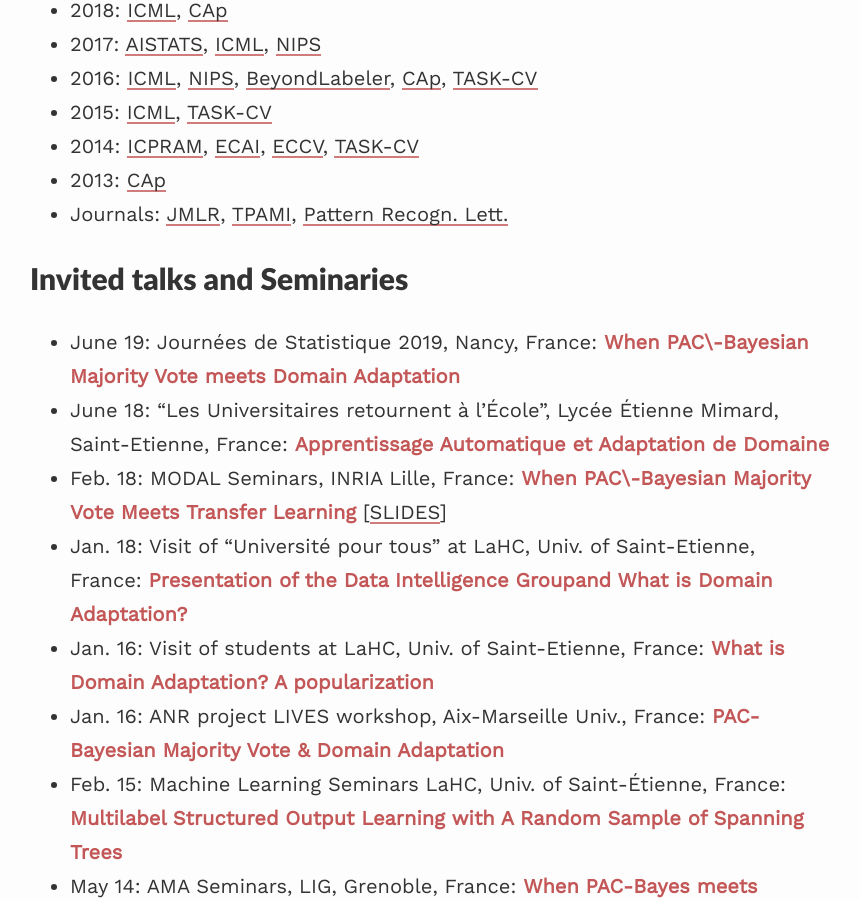
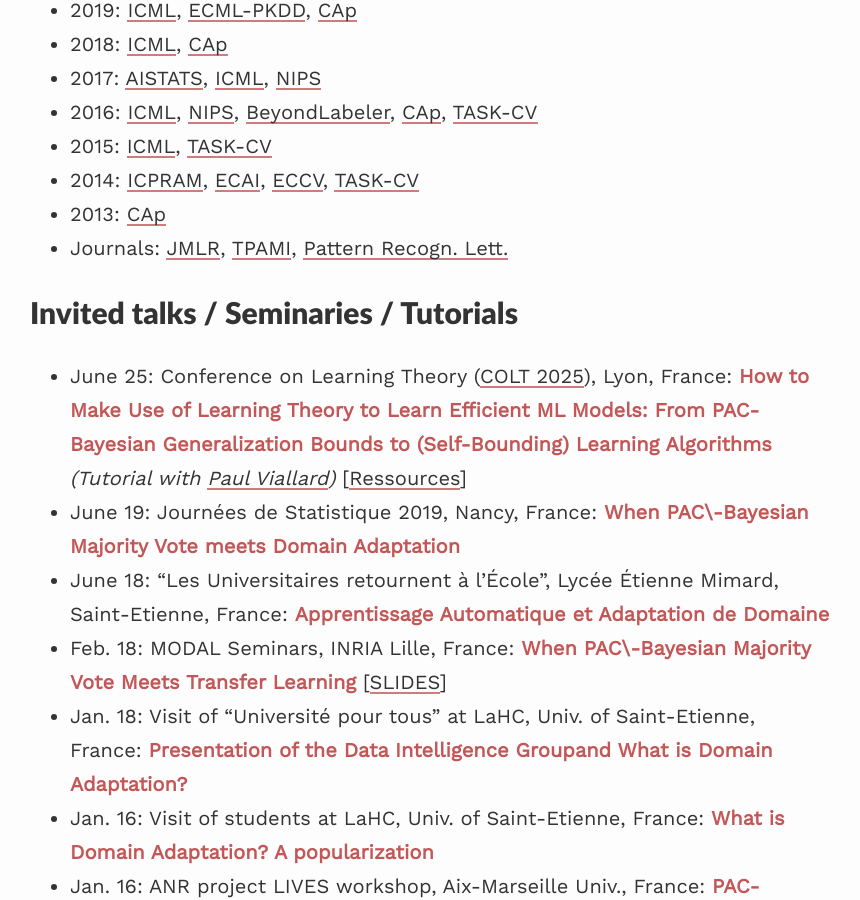
Before and after one commit to emorvant/emorvant.github.io, a Jekyll site: the page built from index.md, in a window 1280 px wide and 900 px high, scrolled down 6268 px. Shown: the whole window, without its empty margins (210-1070 px from the left). Built offline with Jekyll 4.4.1, drawn with Linux system fonts in a browser that asks for light colours; some of the changed text lies outside the part shown.

Commit message:
COLT tutorial

```diff
--- a/index.md
+++ b/index.md
@@ -19,7 +19,7 @@
 # Research Interests
 
 - __Statistical Machine Learning__
-- PAC\-Bayesian bounds and algorithms
+- PAC\-Bayesian bounds and algorithms (see our [tutorial on PAC-Bayes](https://paulviallard.github.io/colt25-pac-bayes-tutorial/) with P. Viallard, given at [COLT 2025](https://learningtheory.org/colt2025/))
 - Transfer learning, domain adaptation
 - Supervised learning
 - Robustness and adversarial learning
@@ -137,8 +137,9 @@
 - 2013: [CAp](https://pfia2013.univ-lille1.fr/doku.php%3Fid=fr:cap.html)
 - Journals: [JMLR](https://www.jmlr.org/), [TPAMI](https://www.computer.org/web/tpami), [Pattern Recogn. Lett.](https://www.journals.elsevier.com/pattern-recognition-letters)
 
-# Invited talks and Seminaries
+# Invited talks / Seminaries / Tutorials
 
+- June 25: Conference on Learning Theory ([COLT 2025](https://learningtheory.org/colt2025/)), Lyon, France: <titre>How to Make Use of Learning Theory to Learn Efficient ML Models: From PAC-Bayesian Generalization Bounds to (Self-Bounding) Learning Algorithms</titre>  *(Tutorial with [Paul Viallard](https://paulviallard.github.io))* [[Ressources](https://paulviallard.github.io/colt25-pac-bayes-tutorial/)]
 - June 19: Journées de Statistique 2019, Nancy, France: <titre>When PAC\-Bayesian Majority Vote meets Domain Adaptation</titre>
 - June 18: "Les Universitaires retournent à l'École", Lycée Étienne Mimard, Saint-Etienne, France: <titre>Apprentissage Automatique et Adaptation de Domaine</titre>
 - Feb. 18: MODAL Seminars, INRIA Lille, France: <titre>When PAC\-Bayesian Majority Vote Meets Transfer Learning</titre> [[SLIDES](https://modal.lille.inria.fr/wikimodal/lib/exe/fetch.php?media=modal_20180220_morvant.pdf)]
```
